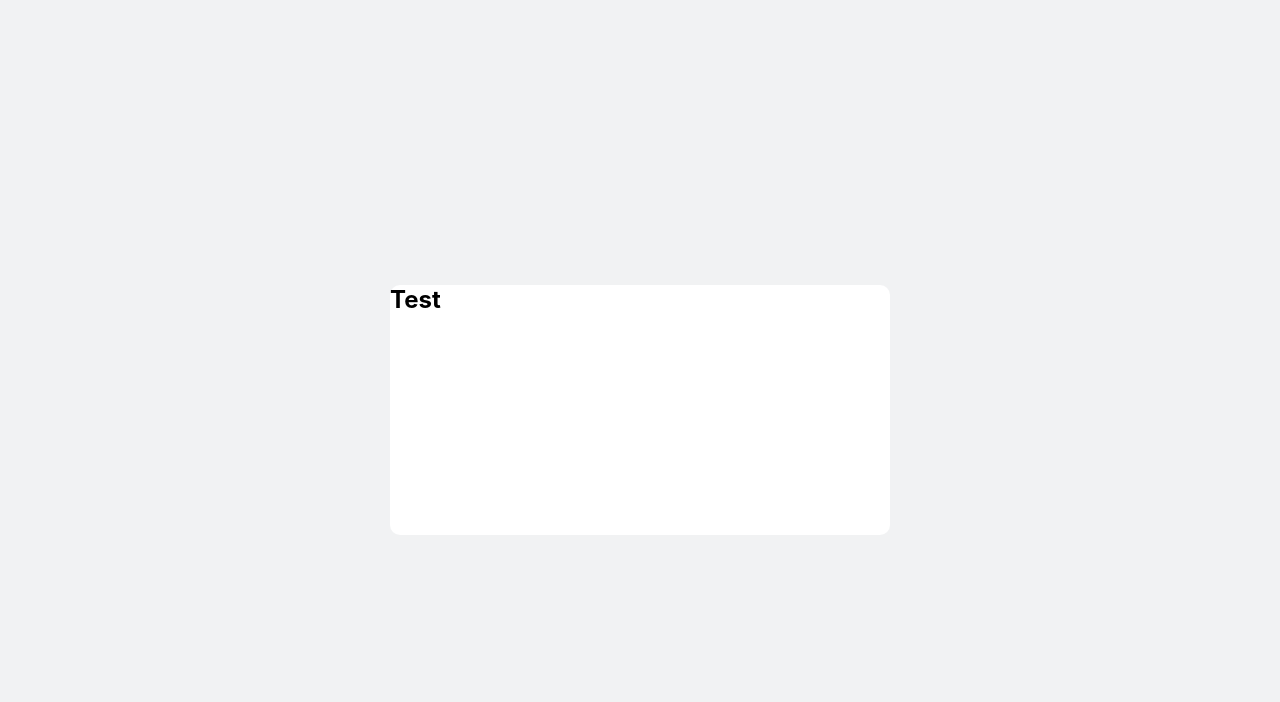
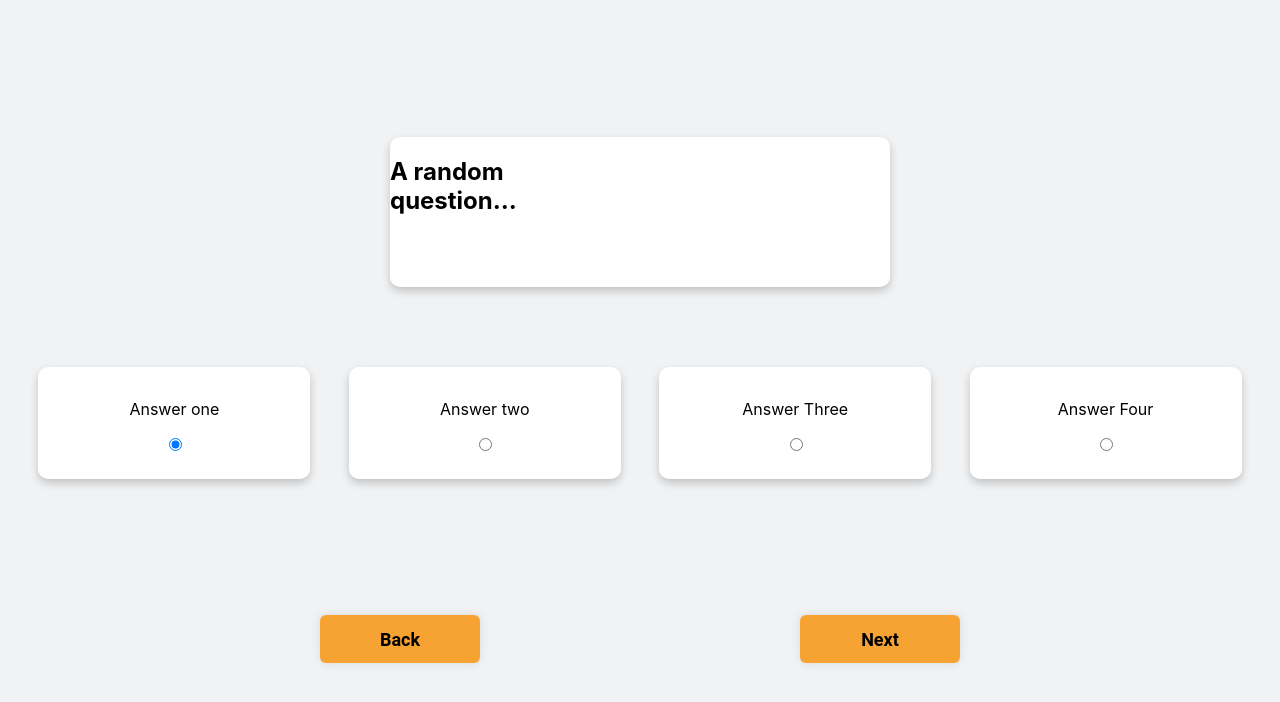
Before and after one commit to akiraah/survey-app, a React (Create React App) app: page /question-one in a window 1280 px wide. Shown: the top 702 px of the page. Built offline with nearby package versions, Linux system fonts and the light colour scheme.

Commit message:
button styling and layout

```diff
--- a/src/App.css
+++ b/src/App.css
@@ -2,7 +2,6 @@ section {
   height: 100vh;
   display: flex;
   justify-content: center;
-  align-items: center;
   flex-direction: column;
   margin: 0;
   padding: 0;
@@ -11,6 +10,7 @@ section {
 .survey-logo {
   width: 50%;
   height: 10%;
+  align-self: center;
 }
 
 .one {
@@ -24,15 +24,48 @@ section {
 .question-section {
   background-color: #f1f2f3;
   display: flex;
-  justify-content: center;
-  align-items: center;
+  justify-content: space-evenly;
+
+}
+
+.question-container {
+  background-color: #f1f2f3;
+  display: flex;
   flex-direction: column;
+  row-gap: 5em;
 }
+
 .question-card {
   width: 500px;
-  height: 250px;
+  height: 150px;
   border-radius: 10px;
   background-color: #fff;
+  align-self: center;
+  box-shadow: 0 4px 8px 0 rgba(0, 0, 0, 0.2);
+  justify-content: center
+}
+
+.question-card  h1 {
+  width: 10em;
+}
+
+.answer-section {
+  display: flex;
+  flex-direction: row;
+  justify-content: space-evenly;
+  /* flex:1 1 auto; */
+}
+
+.card {
+  box-shadow: 0 4px 8px 0 rgba(0, 0, 0, 0.2);
+  padding: 16px;
+  text-align: center;
+  background-color: #f1f1f1;
+  width: 15em;
+  height: 5em;
+  border-radius: 10px;
+  background-color: #fff;
+
 }
 
 .btn-primary {
@@ -56,6 +89,11 @@ section {
   transition-property: box-shadow, transform;
   justify-content: center;
   align-items: center;
+  align-self: center;
+}
+
+.btn-primary.nav {
+  background-color: #f6a333;
 }
 
 .btn span {
@@ -76,25 +114,14 @@ section {
   transform: scale(1.1);
 }
 
-/* .question-container {
-  background-color: red;
-  display: flex;
-  justify-content: center;
-} */
-
-.choice-card {
-  border-radius: 12px;
-  box-shadow: 0 1px 8px rgba(0, 0, 0, 0.2);
-  background-color: #fff;
-  box-sizing: border-box;
-}
-
 .button-container {
   display: flex;
   flex-direction: row;
-  align-items: flex-end;
-  justify-content: space-between;
-  padding-left: 10em;
-  padding-right: 10em;
-  padding-bottom: 5em;
+  justify-content: space-evenly;
 }
+
+.open-answer {
+  width: 100em;
+  border-radius: 6px;
+  height: 2em;
+}
--- a/src/App.js
+++ b/src/App.js
@@ -1,14 +1,17 @@
 import React from 'react'
 import { useRoutes } from 'react-router-dom'
 import './App.css'
+
+import FirstPage from './pages/FirstPage'
 import Home from './pages/Home'
-import FirstPage from './pages/FirstPage'
+import SecondPage from './pages/SecondPage'
 
 const App = () => {
   const element = useRoutes([
     { path: '/', element: <Home /> },
     { path: '/survey-app', element: <Home /> },
     { path: '/question-one', element: <FirstPage /> },
+    { path: '/question-two', element: <SecondPage /> },
   ])
   return element
 }
--- a/src/pages/FirstPage.js
+++ b/src/pages/FirstPage.js
@@ -1,15 +1,52 @@
 import React from 'react'
+import { useNavigate } from 'react-router-dom'
 
 const FirstPage = () => {
+  const navigate = useNavigate()
+
   return (
     <section className="question-section">
       <div className="question-container">
         <div className="question-card">
-          <h1>Test</h1>
+          <h1>A random question...</h1>
         </div>
         <div className="answer-section">
-            <div className></div>
+          <div className="card">
+            <p>Answer one</p>
+            <label>
+              <input type="radio" value="option1" checked={true} />
+            </label>
+          </div>
+          <div className="card">
+            <p>Answer two</p>
+            <label>
+              <input type="radio" value="option1" checked={false} />
+            </label>
+          </div>
+          <div className="card">
+            <p>Answer Three</p>
+            <label>
+              <input type="radio" value="option1" checked={false} />
+            </label>
+          </div>
+          <div className="card">
+            <p>Answer Four</p>
+            <label>
+              <input type="radio" value="option1" checked={false} />
+            </label>
+          </div>
         </div>
+      </div>
+      <div className="button-container">
+        <button className="btn btn-primary nav" onClick={() => navigate('/')}>
+          <span className="btn-title">Back</span>
+        </button>
+        <button
+          className="btn btn-primary nav"
+          onClick={() => navigate('/question-two')}
+        >
+          <span className="btn-title">Next</span>
+        </button>
       </div>
     </section>
   )
--- /dev/null
+++ b/src/pages/SecondPage.js
@@ -0,0 +1,35 @@
+import React from 'react'
+import { useNavigate } from 'react-router-dom'
+
+const SecondPage = () => {
+  const navigate = useNavigate()
+
+  return (
+    <section className="question-section">
+      <div className="question-container">
+        <div className="question-card">
+          <h1>A random question...</h1>
+        </div>
+        <div className="answer-section">
+          <input className="open-answer" placeholder="Enter your answer..." />
+        </div>
+      </div>
+      <div className="button-container">
+        <button
+          className="btn btn-primary nav"
+          onClick={() => navigate('/question-one')}
+        >
+          <span className="btn-title">Back</span>
+        </button>
+        <button
+          className="btn btn-primary nav"
+          onClick={() => navigate('/question-two')}
+        >
+          <span className="btn-title">Next</span>
+        </button>
+      </div>
+    </section>
+  )
+}
+
+export default SecondPage
```
